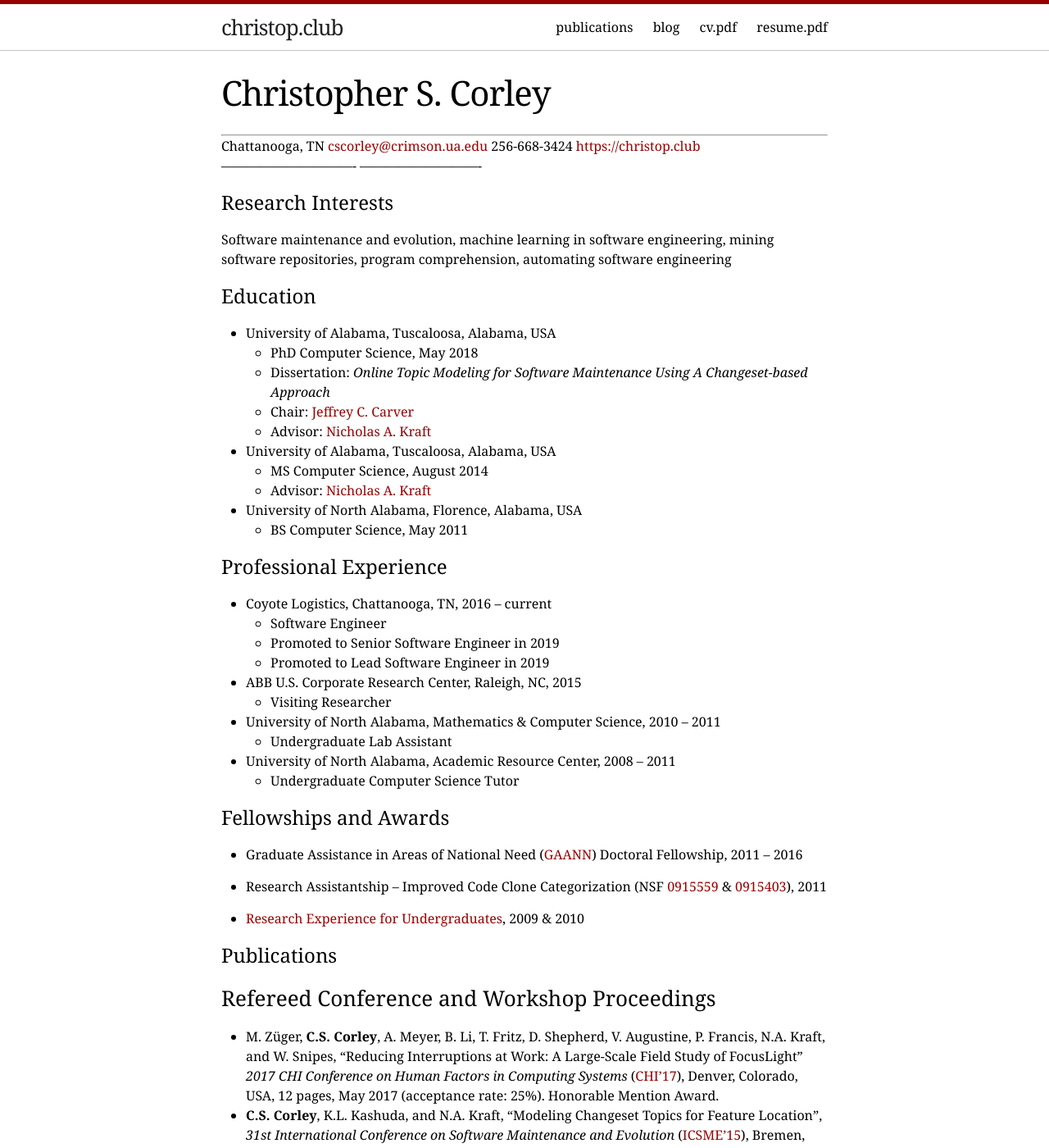
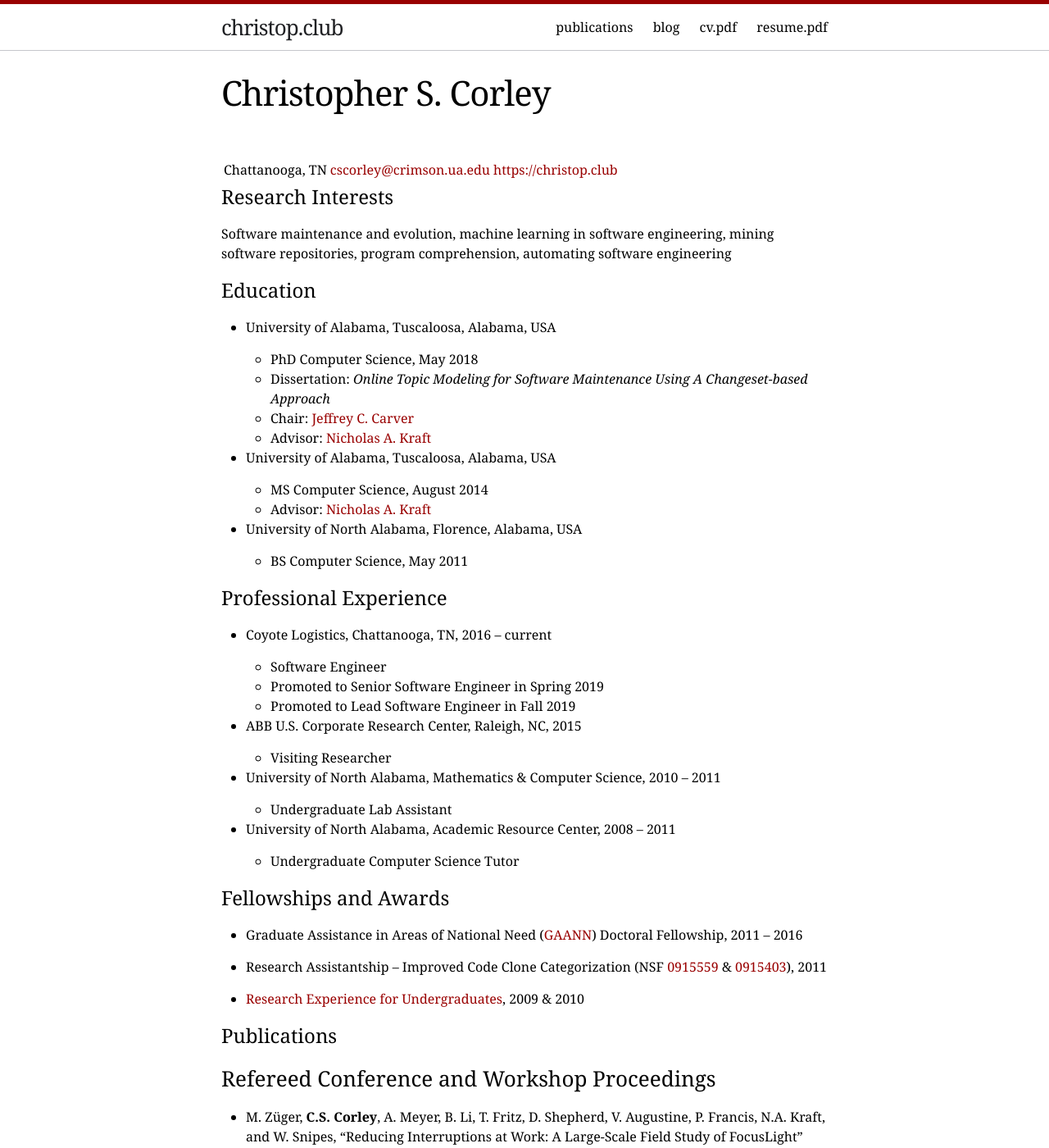
Before and after one commit to cscorley/cscorley.github.io, a Jekyll site: the page built from vita.md, in a window 1280 px wide and 1400 px high. Shown: the whole window at 82% size. Built offline with Jekyll 4.4.1, drawn with Linux system fonts in a browser that asks for light colours.

Commit message:
touch cv

```diff
--- a/vita.md
+++ b/vita.md
@@ -10,82 +10,73 @@
 fontfamily: libertine
 geometry: margin=1in
 header-includes: |
-    \makeatletter
-    \renewcommand{\@maketitle}{ \begin{center} {\Large \@title } \end{center}}
-    \makeatother
-    \usepackage{enumitem}
-    \renewcommand{\labelitemi}{}
-    \setlist{nolistsep, itemindent=-1em}
-    \usepackage{fancyhdr}
-    \pagestyle{fancy}
-    \pagenumbering{arabic}
-    \lhead{\itshape Christopher S. Corley}
-    \chead{}
-    \rhead{\thepage}
-    \lfoot{}
-    \cfoot{\today}
-    \rfoot{}
+  \makeatletter
+  \renewcommand{\@maketitle}{ \begin{center} {\Large \@title } \end{center}}
+  \makeatother
+  \usepackage{enumitem}
+  \renewcommand{\labelitemi}{}
+  \setlist{nolistsep, itemindent=-1em}
+  \usepackage{fancyhdr}
+  \pagestyle{fancy}
+  \pagenumbering{arabic}
+  \lhead{\itshape Christopher S. Corley}
+  \chead{}
+  \rhead{\thepage}
+  \lfoot{}
+  \cfoot{\today}
+  \rfoot{}
 include-before: |
-    \thispagestyle{empty}
+  \thispagestyle{empty}
 ---
 
+|                 |                           |                         |
+| --------------- | :-----------------------: | ----------------------: |
+| Chattanooga, TN | <cscorley@crimson.ua.edu> | <https://christop.club> |
 
-------------------------------- ----------------------------
-Chattanooga, TN                    <cscorley@crimson.ua.edu>
-256-668-3424                         <https://christop.club>
-------------------------------- ----------------------------
-
-
-
-Research Interests
-==================
+# Research Interests
 
 Software maintenance and evolution, machine learning in software engineering,
 mining software repositories, program comprehension, automating software
 engineering
 
-
-
-Education
-=========
+# Education
 
 - University of Alabama, Tuscaloosa, Alabama, USA
-    - PhD Computer Science, May 2018
-    - Dissertation: *Online Topic Modeling for Software Maintenance Using A
-      Changeset-based Approach*
-    - Chair: [Jeffrey C. Carver][]
-    - Advisor: [Nicholas A. Kraft][]
+
+  - PhD Computer Science, May 2018
+  - Dissertation: _Online Topic Modeling for Software Maintenance Using A
+    Changeset-based Approach_
+  - Chair: [Jeffrey C. Carver][]
+  - Advisor: [Nicholas A. Kraft][]
 
 - University of Alabama, Tuscaloosa, Alabama, USA
-    - MS Computer Science, August 2014
-    - Advisor: [Nicholas A. Kraft][]
+
+  - MS Computer Science, August 2014
+  - Advisor: [Nicholas A. Kraft][]
 
 - University of North Alabama, Florence, Alabama, USA
-    - BS Computer Science, May 2011
+  - BS Computer Science, May 2011
 
-
-
-Professional Experience
-=======================
+# Professional Experience
 
 - Coyote Logistics, Chattanooga, TN, 2016 -- current
-    - Software Engineer
-    - Promoted to Senior Software Engineer in 2019
-    - Promoted to Lead Software Engineer in 2019
+
+  - Software Engineer
+  - Promoted to Senior Software Engineer in Spring 2019
+  - Promoted to Lead Software Engineer in Fall 2019
 
 - ABB U.S. Corporate Research Center, Raleigh, NC, 2015
-    - Visiting Researcher
+
+  - Visiting Researcher
 
 - University of North Alabama, Mathematics & Computer Science, 2010 -- 2011
-    - Undergraduate Lab Assistant
+
+  - Undergraduate Lab Assistant
 
 - University of North Alabama, Academic Resource Center, 2008 -- 2011
-    - Undergraduate Computer Science Tutor
+  - Undergraduate Computer Science Tutor
 
-
-
-Fellowships and Awards
-======================
+# Fellowships and Awards
 
 - Graduate Assistance in Areas of National Need ([GAANN][]) Doctoral Fellowship,
   2011 -- 2016
@@ -97,105 +88,97 @@
 - [Research Experience for Undergraduates][],
   2009 & 2010
 
-
-
-Publications
-============
+# Publications
 
 ### Refereed Conference and Workshop Proceedings
 
 - M. Züger, **C.S. Corley**, A. Meyer, B. Li, T. Fritz, D. Shepherd, V.
   Augustine, P. Francis, N.A. Kraft, and W. Snipes,
-    "Reducing Interruptions at Work: A Large-Scale Field Study of FocusLight"
-    *2017 CHI Conference on Human Factors in Computing Systems*
-    ([CHI'17][]),
-    Denver, Colorado, USA, 12 pages, May 2017
-    (acceptance rate: 25%).
-    Honorable Mention Award.
+  "Reducing Interruptions at Work: A Large-Scale Field Study of FocusLight"
+  _2017 CHI Conference on Human Factors in Computing Systems_
+  ([CHI'17][]),
+  Denver, Colorado, USA, 12 pages, May 2017
+  (acceptance rate: 25%).
+  Honorable Mention Award.
 - **C.S. Corley**, K.L. Kashuda, and N.A. Kraft,
-    "Modeling Changeset Topics for Feature Location",
-    *31st International Conference on Software Maintenance and Evolution*
-    ([ICSME'15][]),
-    Bremen, Germany, 10 pages, September 2015
-    (acceptance rate: 22%).
+  "Modeling Changeset Topics for Feature Location",
+  _31st International Conference on Software Maintenance and Evolution_
+  ([ICSME'15][]),
+  Bremen, Germany, 10 pages, September 2015
+  (acceptance rate: 22%).
 - **C.S. Corley**, K. Damevski, and N.A. Kraft,
-    "Exploring the Use of Deep Learning for Feature Location",
-    *31st International Conference on Software Maintenance and Evolution*
-    ([ICSME'15][]) Early Research Achievements track,
-    Bremen, Germany, 5 pages, September 2015
-    (acceptance rate: 35%).
+  "Exploring the Use of Deep Learning for Feature Location",
+  _31st International Conference on Software Maintenance and Evolution_
+  ([ICSME'15][]) Early Research Achievements track,
+  Bremen, Germany, 5 pages, September 2015
+  (acceptance rate: 35%).
 - **C.S. Corley**, F. Lois, and S.F. Quezada,
-    "Web Usage Patterns of Developers",
-    *31st International Conference on Software Maintenance and Evolution*
-    ([ICSME'15][]) Industry track,
-    Bremen, Germany, 10 pages, September 2015
-    (acceptance rate: 36%).
+  "Web Usage Patterns of Developers",
+  _31st International Conference on Software Maintenance and Evolution_
+  ([ICSME'15][]) Industry track,
+  Bremen, Germany, 10 pages, September 2015
+  (acceptance rate: 36%).
 - **C.S. Corley**, K.L. Kashuda, D.S. May, and N.A. Kraft,
-    "Modeling Changeset Topics",
-    *4^th^ Workshop on Mining Unstructured Data* ([MUD'14][]),
-    Victoria, British Columbia, Canada, 5 pages, September 2014.
+  "Modeling Changeset Topics",
+  _4^th^ Workshop on Mining Unstructured Data_ ([MUD'14][]),
+  Victoria, British Columbia, Canada, 5 pages, September 2014.
 - N. Klein, **C.S. Corley**, and N.A. Kraft,
-    "New Features for Duplicate Bug Detection",
-    *11^th^ Working Conference on Mining Software Repositories*
-    ([MSR'14][]),
-    Hyderabad, India, 4 pages, May 2014
-    (acceptance rate: 37% for short papers).
+  "New Features for Duplicate Bug Detection",
+  _11^th^ Working Conference on Mining Software Repositories_
+  ([MSR'14][]),
+  Hyderabad, India, 4 pages, May 2014
+  (acceptance rate: 37% for short papers).
 - A. Bosu, **C.S. Corley**, D. Heaton, D. Chatterji, J.C. Carver, and N.A. Kraft,
-    "Building Reputation in StackOverflow: An Empirical Investigation,"
-    *10^th^ Working Conference on Mining Software Repositories* ([MSR'13][])
-    Mining Challenge,
-    San Francisco, California, USA, 4 pages, May 2013
-    (acceptance rate: 41%).
+  "Building Reputation in StackOverflow: An Empirical Investigation,"
+  _10^th^ Working Conference on Mining Software Repositories_ ([MSR'13][])
+  Mining Challenge,
+  San Francisco, California, USA, 4 pages, May 2013
+  (acceptance rate: 41%).
 - **C.S. Corley**, E.A. Kammer, and N.A. Kraft,
-    "Modeling the Ownership of Source Code Topics,"
-    *Proceedings of the 20^th^ IEEE International Conference on Program
-    Comprehension* ([ICPC'12][]),
-    Passau, Bavaria, Germany, 10 pages, June 2012
-    (acceptance rate 41%).
+  "Modeling the Ownership of Source Code Topics,"
+  _Proceedings of the 20^th^ IEEE International Conference on Program
+  Comprehension_ ([ICPC'12][]),
+  Passau, Bavaria, Germany, 10 pages, June 2012
+  (acceptance rate 41%).
 - **C.S. Corley**, N.A. Kraft, L.H. Etzkorn, and S.K. Lukins,
-    "Recovering Traceability Links between Source Code and Fixed Bugs via Patch
-    Analysis,"
-    *Proceedings of the 6^th^ International Workshop on Traceability in
-    Emerging Forms of Software Engineering*, ([TEFSE'11][]),
-    Honolulu, Hawaii, USA, 7 pages, May 2011
-    (acceptance rate 44%).
+  "Recovering Traceability Links between Source Code and Fixed Bugs via Patch
+  Analysis,"
+  _Proceedings of the 6^th^ International Workshop on Traceability in
+  Emerging Forms of Software Engineering_, ([TEFSE'11][]),
+  Honolulu, Hawaii, USA, 7 pages, May 2011
+  (acceptance rate 44%).
 
-
-
-Professional Activities
-=======================
+# Professional Activities
 
 ### Program Committee Member
 
 - 17^th^ International Conference on Mining Software Repositories --
-    Mining Challenge ([MSR'20][])
+  Mining Challenge ([MSR'20][])
 - 26^th^ International Conference on Program Comprehension --
-    Technical Research Track ([ICPC'18][])
+  Technical Research Track ([ICPC'18][])
 - 15^th^ International Conference on Mining Software Repositories --
-    Mining Challenge ([MSR'18][])
+  Mining Challenge ([MSR'18][])
 - 33^rd^ International Conference on Software Maintenance and Evolution --
-    New Ideas and Emerging Results Track ([ICSME'17][], previously ERA track)
+  New Ideas and Emerging Results Track ([ICSME'17][], previously ERA track)
 - 32^nd^ International Conference on Software Maintenance and Evolution --
-    Early Research Achievements Track ([ICSME'16][])
+  Early Research Achievements Track ([ICSME'16][])
 - 31^st^ International Conference on Software Maintenance and Evolution --
-    Tool Demo Track ([ICSME'15][])
+  Tool Demo Track ([ICSME'15][])
 - 30^th^ International Conference on Software Maintenance and Evolution --
-    Tool Demo Track ([ICSME'14][])
+  Tool Demo Track ([ICSME'14][])
 - 50^th^ ACM Southeast Conference ([ACMSE'12][])
-
 
 ### External Reviewer
 
 - 31^st^ International Conference on Software Maintenance and Evolution --
-    Early Research Achievements Track ([ICSME'15][])
+  Early Research Achievements Track ([ICSME'15][])
 - 8^th^ IEEE International Conference on Software Testing, Verification, and
   Validation ([ICST'15][])
 - 4^th^ International Workshop on Combinatorial Testing ([IWCT'15][])
 - 30^th^ International Conference on Software Maintenance and Evolution --
-    Early Research Achievements Track ([ICSME'14][])
+  Early Research Achievements Track ([ICSME'14][])
 - 7^th^ International Workshop on Traceability in Emerging Forms of
   Software Engineering ([TEFSE'13][])
-
 
 ### Conference and Workshop Attendance
 
@@ -211,134 +194,124 @@
 - 6^th^ International Workshop on Traceability in Emerging Forms of Software Engineering ([TEFSE'11][])
 - 48^th^ ACM Southeast Conference ([ACMSE'10][])
 
-
 ### Professional Memberships
 
 - IEEE, 2011 -- 2015
 - IEEE Computer Society, 2011 -- 2015
 - Association for Computing Machinery, 2008 -- 2015
-    - Local chapter (University of North Alabama) Student President, 2009 -- 2011
+  - Local chapter (University of North Alabama) Student President, 2009 -- 2011
 - ACM Special Interest Group on Software Engineering (SIGSOFT), 2012 -- 2015
 
+# Teaching
 
+- _Assistant_, CS 250 - Programming II (Fall 2013, Spring 2014)
+  - Primary Instructor: [Nicholas A. Kraft][]
+- _Assistant_, CS 315 - Software Engineering (Spring 2013)
+  - Primary Instructor: [Nicholas A. Kraft][]
+  - [100P][] course
 
-Teaching
-========
-
-- *Assistant*, CS 250 - Programming II (Fall 2013, Spring 2014)
-    - Primary Instructor: [Nicholas A. Kraft][]
-- *Assistant*, CS 315 - Software Engineering (Spring 2013)
-    - Primary Instructor: [Nicholas A. Kraft][]
-    - [100P][] course
-
-
-
-Academic Service
-================
+# Academic Service
 
 - [Graduate Student Association][]
-    Department Representative, 2014
-
+  Department Representative, 2014
 
 ### Mentoring
 
 - [Research Experience for Undergraduates][]
   Mentor, 2011 -- 2014
-    - 2014:
-        Daniel S. May
-        (BS student, Computer Science, Swarthmore College),
-        Kelly L. Kashuda
-        (BS student, Computer Science, University of Alabama)
-    - 2013:
-        [Nathan Klein][]
-        (BS student, Computer Science, Oberlin College)
+  - 2014:
+    Daniel S. May
+    (BS student, Computer Science, Swarthmore College),
+    Kelly L. Kashuda
+    (BS student, Computer Science, University of Alabama)
+  - 2013:
+    [Nathan Klein][]
+    (BS student, Computer Science, Oberlin College)
 - [Tide Together][]
   Peer Mentor, 2012 -- 2014
-    - 2014:
-        [Reginald L. Tucker][]
-        (PhD student, Management, University of Alabama)
-    - 2013:
-        [Erik R. Kline][]
-        (PhD student, English, University of Alabama)
-    - 2012:
-        [Matthew Jones][]
-        (MFA student, Creative Writing, University of Alabama)
+  - 2014:
+    [Reginald L. Tucker][]
+    (PhD student, Management, University of Alabama)
+  - 2013:
+    [Erik R. Kline][]
+    (PhD student, English, University of Alabama)
+  - 2012:
+    [Matthew Jones][]
+    (MFA student, Creative Writing, University of Alabama)
 - [Tide Together][]
   Peer Mentor Student Leader, 2014 -- 2015
-    - 2014:
-        Natasha Aduloju-Ajijola,
-        Ana Rondon,
-        Gabby Smith,
-        Jean Swindle,
-        Pandora White
-
+  - 2014:
+    Natasha Aduloju-Ajijola,
+    Ana Rondon,
+    Gabby Smith,
+    Jean Swindle,
+    Pandora White
 
 ### Volunteering
 
 - Roberts Park Community Center, Raleigh, NC
-    Co-instructor, Introduction to Programming, Summer 2015
+  Co-instructor, Introduction to Programming, Summer 2015
 - 30^th^ IEEE International Conference on Software Maintenance and Evolution ([ICSME'14][])
-    Student Volunteer, 2014
+  Student Volunteer, 2014
 - 4^th^ Workshop on Mining Unstructured Data ([MUD'14][])
-    Student Volunteer, 2014
+  Student Volunteer, 2014
 - [Alabama Robotics Competition][]
-    Assistant & Judge, 2012 -- 2015
+  Assistant & Judge, 2012 -- 2015
 - [Graduate Orientation and Welcome][]
-    Volunteer, Fall 2014
+  Volunteer, Fall 2014
 - [Tuscaloosa Public Library][]
-    Teen Zone: GeoTech Lab, Summer 2014
+  Teen Zone: GeoTech Lab, Summer 2014
 - [Women in STEM Experience][]
-    Student Volunteer, Fall 2013
+  Student Volunteer, Fall 2013
 - 50^th^ ACM Southeast Conference ([ACMSE'12][])
-    Student Volunteer, 2012
-
-
+  Student Volunteer, 2012
 
 <!-- links -->
-[100P]: http://100p.cs.ua.edu/
-[Alabama Robotics Competition]: http://outreach.cs.ua.edu/robotics-contest/
-[GAANN]: http://gaann.cs.ua.edu/
-[Graduate Orientation and Welcome]: http://graduate.ua.edu/events/orientation.html
-[Graduate Student Association]: http://graduate.ua.edu/students/gsa.html
-[Research Experience for Undergraduates]: http://reu.cs.ua.edu/
-[Tide Together]: http://graduate.ua.edu/tide-together/
-[Tuscaloosa Public Library]: http://www.tuscaloosa-library.org/
-[Women in STEM Experience]: http://services.graduate.ua.edu/events/wise.html
 
+[100p]: http://100p.cs.ua.edu/
+[alabama robotics competition]: http://outreach.cs.ua.edu/robotics-contest/
+[gaann]: http://gaann.cs.ua.edu/
+[graduate orientation and welcome]: http://graduate.ua.edu/events/orientation.html
+[graduate student association]: http://graduate.ua.edu/students/gsa.html
+[research experience for undergraduates]: http://reu.cs.ua.edu/
+[tide together]: http://graduate.ua.edu/tide-together/
+[tuscaloosa public library]: http://www.tuscaloosa-library.org/
+[women in stem experience]: http://services.graduate.ua.edu/events/wise.html
 
 <!-- grants -->
+
 [0915403]: http://nsf.gov/awardsearch/showAward.do?AwardNumber=0915403
 [0915559]: http://nsf.gov/awardsearch/showAward.do?AwardNumber=0915559
 
+<!-- people -->
 
-<!-- people -->
-[Jeffrey C. Carver]: http://carver.cs.ua.edu/
-[Nicholas A. Kraft]: http://nicholasakraft.com/
-[Nathan Klein]: http://cs.oberlin.edu/~nklein/
-[Reginald L. Tucker]: http://manderson.cba.ua.edu/phd_students/management
-[Erik R. Kline]: http://english.ua.edu/user/604
-[Matthew Jones]: http://english.ua.edu/user/471
-
+[jeffrey c. carver]: http://carver.cs.ua.edu/
+[nicholas a. kraft]: http://nicholasakraft.com/
+[nathan klein]: http://cs.oberlin.edu/~nklein/
+[reginald l. tucker]: http://manderson.cba.ua.edu/phd_students/management
+[erik r. kline]: http://english.ua.edu/user/604
+[matthew jones]: http://english.ua.edu/user/471
 
 <!-- conferences -->
-[ACMSE'10]: http://www.cs.oldemiss.edu/acmse2010/
-[ACMSE'12]: http://cs.ua.edu/acmse2012/
-[CHI'17]: https://chi2017.acm.org
-[ICPC'12]: http://icpc12.sosy-lab.org/
-[ICPC'14]: http://icpc2014.usask.ca/
-[ICPC'18]: https://conf.researchr.org/home/icpc-2018
-[ICSM'11]: http://www.cs.wm.edu/icsm2011
-[ICSME'14]: http://www.icsme.org/2014
-[ICSME'15]: http://www.icsme.uni-bremen.de/
-[ICSME'16]: https://icsme2016.github.io/
-[ICSME'17]: https://icsme2017.github.io/
-[ICST'15]: http://icst2015.ist.tu-graz.ac.at/
-[IWCT'15]: http://iwct2015.unibg.it/
-[MSR'11]: http://2011.msrconf.org/
-[MSR'13]: http://2013.msrconf.org/
-[MSR'14]: http://2014.msrconf.org/
-[MSR'18]: http://2018.msrconf.org/
-[MSR'20]: http://2020.msrconf.org/
-[MUD'14]: http://sback.it/mud2014/
-[TEFSE'11]: http://www.cs.wm.edu/semeru/tefse2011
-[TEFSE'13]: http://www.cse.msstate.edu/~tefse13/
+
+[acmse'10]: http://www.cs.oldemiss.edu/acmse2010/
+[acmse'12]: http://cs.ua.edu/acmse2012/
+[chi'17]: https://chi2017.acm.org
+[icpc'12]: http://icpc12.sosy-lab.org/
+[icpc'14]: http://icpc2014.usask.ca/
+[icpc'18]: https://conf.researchr.org/home/icpc-2018
+[icsm'11]: http://www.cs.wm.edu/icsm2011
+[icsme'14]: http://www.icsme.org/2014
+[icsme'15]: http://www.icsme.uni-bremen.de/
+[icsme'16]: https://icsme2016.github.io/
+[icsme'17]: https://icsme2017.github.io/
+[icst'15]: http://icst2015.ist.tu-graz.ac.at/
+[iwct'15]: http://iwct2015.unibg.it/
+[msr'11]: http://2011.msrconf.org/
+[msr'13]: http://2013.msrconf.org/
+[msr'14]: http://2014.msrconf.org/
+[msr'18]: http://2018.msrconf.org/
+[msr'20]: http://2020.msrconf.org/
+[mud'14]: http://sback.it/mud2014/
+[tefse'11]: http://www.cs.wm.edu/semeru/tefse2011
+[tefse'13]: http://www.cse.msstate.edu/~tefse13/
```
Also changed, not shown: 1 other file.
